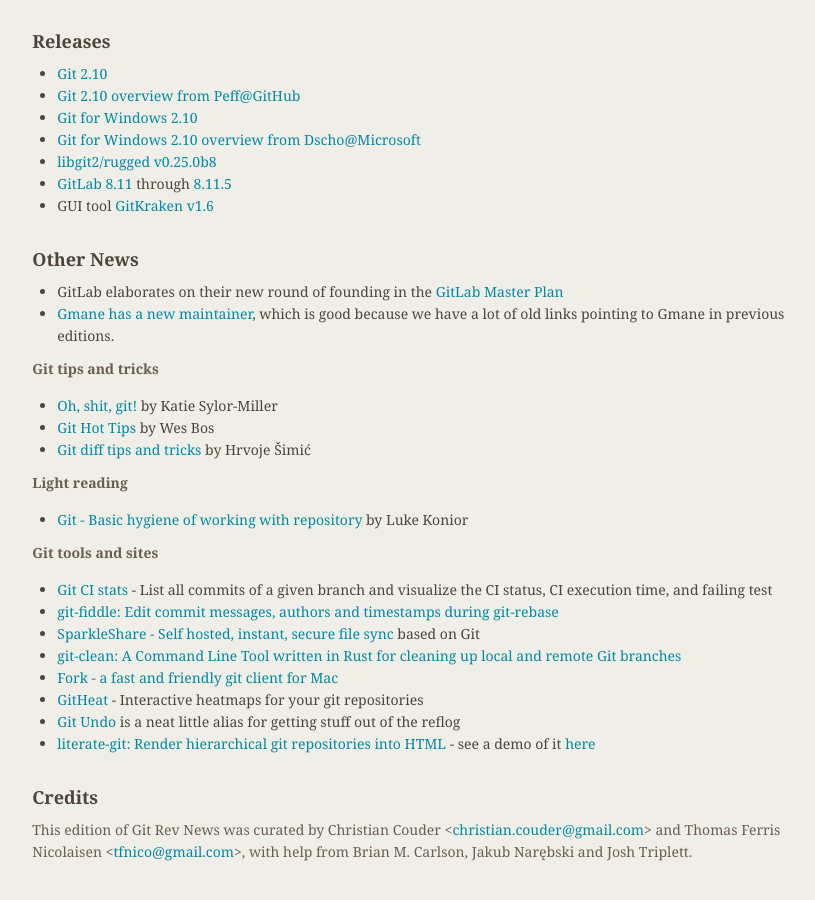
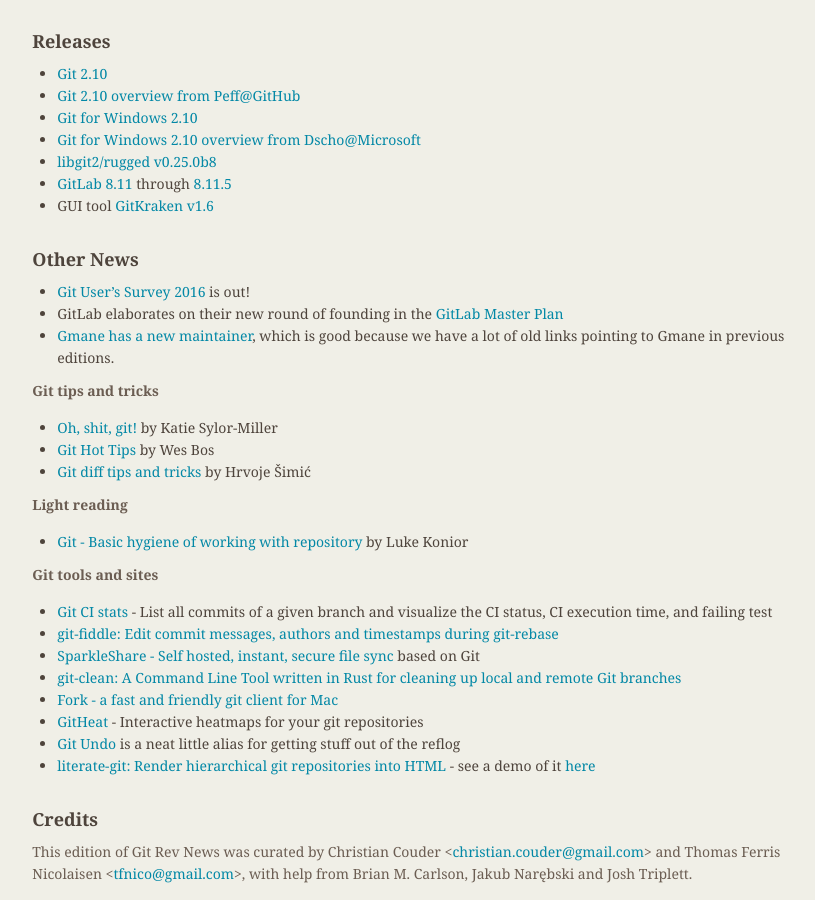
Before and after one commit to git/git.github.io, a Jekyll site: the page built from rev_news/drafts/edition-19.md, in a window 1280 px wide and 900 px high, scrolled down 5758 px. Shown: the whole window, without its empty margins (339-1154 px from the left). Built offline with Jekyll 4.4.1, drawn with Linux system fonts in a browser that asks for light colours; before the commit the page ends 6636 px from its top, so only the background shows below that.

Commit message:
rn-19: add link to Git users' survey

```diff
--- a/rev_news/drafts/edition-19.md
+++ b/rev_news/drafts/edition-19.md
@@ -394,6 +394,7 @@
 
 ## Other News
 
+* [Git User's Survey 2016](https://survs.com/survey/3cop1kt5eg) is out!
 * GitLab elaborates on their new round of founding in the [GitLab Master Plan](https://about.gitlab.com/2016/09/13/gitlab-master-plan/)
 * [Gmane has a new maintainer](http://lwn.net/Articles/699704/), which is good because we have a lot of old links pointing to Gmane in previous editions.
 
```
